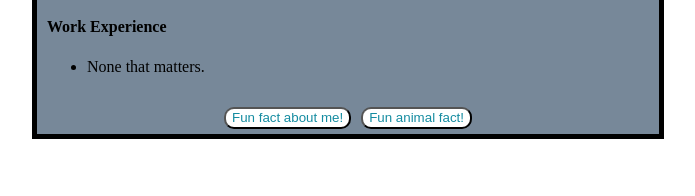
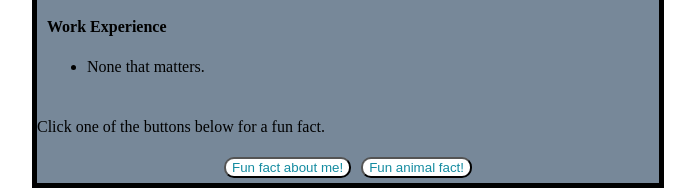
Before and after one commit to raccoonwithasword/HNG_internship, a plain HTML site: page resume/index.html in a window 1280 px wide. Shown: the part 736-932 px from the top of the page, without its empty margins (292-987 px from the left). Before the commit the page ends 883 px from the top, so only its background shows below. Drawn offline with Linux system fonts and the light colour scheme.

Commit message:
paragraph

```diff
--- a/resume/index.html
+++ b/resume/index.html
@@ -50,9 +50,12 @@
                 </ul>
             </div>
             <div class="the-fun-part">
+                <p>Click one of the buttons below for a fun fact.</p>
                 <p id = "fact"></p>
-                <button type="button" onclick="meFunFact">Fun fact about me!</button>
-                <button type="button" onclick="animalFunFact">Fun animal fact!</button>
+                <div class = "buttons">
+                    <button type="button" onclick="meFunFact">Fun fact about me!</button>
+                    <button type="button" onclick="animalFunFact">Fun animal fact!</button>
+                </div>
             </div>
         </div>
     </body>
--- a/resume/main.css
+++ b/resume/main.css
@@ -63,7 +63,7 @@ h2 {
 .body-links:hover {
     color: rgb(78, 78, 78);
 }
-.the-fun-part {
+.buttons {
     display: flex;
     flex-direction: row;
     justify-content: center;
```
